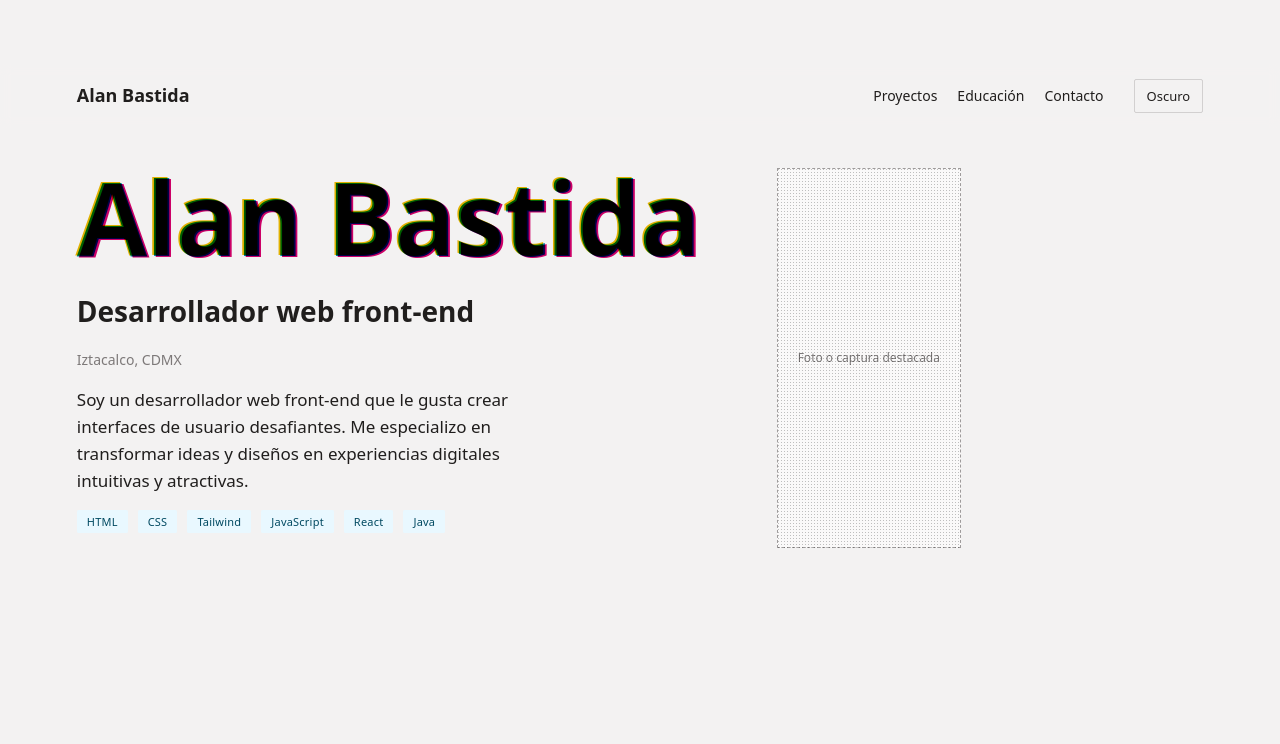
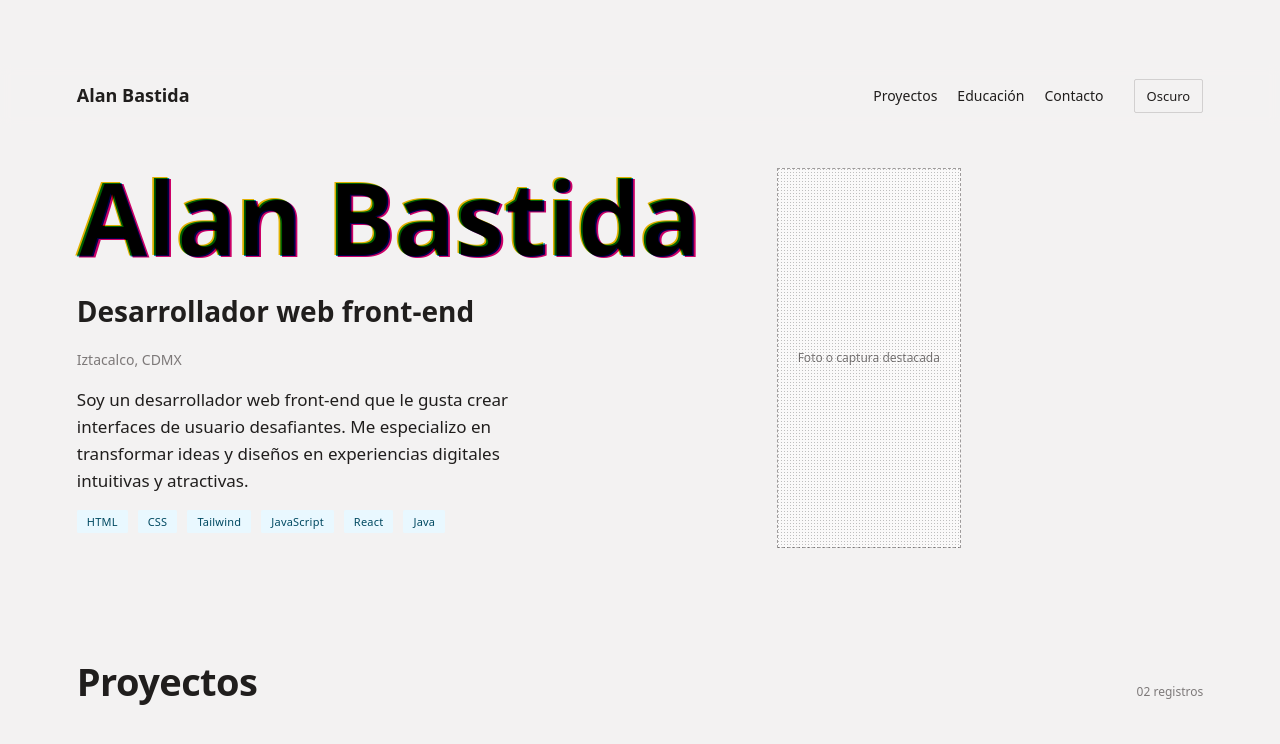
Before and after one commit to alanbc60/portafolio, a React (Vite) app: page / in a window 1280 px wide. Shown: the top 744 px of the page. Built offline with nearby package versions, Linux system fonts and the light colour scheme.

Commit message:
feat: integrate SectionHeader component and update imports in App

```diff
--- a/src/App.tsx
+++ b/src/App.tsx
@@ -1,7 +1,8 @@
 import Nav from "@components/Nav";
-import { navLinks, profile } from "./data/portfolio";
+import { featuredProjects, navLinks, profile } from "./data/portfolio";
 import { useTheme } from "@hooks/useTheme";
 import Hero from "@components/Hero";
+import SectionHeader from "@components/SectionHeader";
 
 function App() {
   const { theme, toggle } = useTheme();
@@ -12,14 +13,18 @@ function App() {
         <Nav brand={profile.name} links={navLinks} theme={theme} onToggleTheme={toggle} />
         <main>
           <Hero profile={profile} />
-          {/* <section id="proyectos" aria-labelledby="proyectos-title">
-            <SectionHeader id="proyectos-title" title="Proyectos" count={featuredProjects.length} />
-            {featuredProjects.map((p, i) => (
+          <section id="proyectos" aria-labelledby="proyectos-title">
+            <SectionHeader
+              id="proyectos-title"
+              title="Proyectos"
+              count={featuredProjects.length}
+            />
+            {/* {featuredProjects.map((p, i) => (
               <ProjectFeature key={p.id} project={p} index={i} reverse={i % 2 === 1} />
-            ))}
+            ))} */}
           </section>
-          <ProjectIndex projects={indexProjects} />
-          <EducationSection education={education} certificates={certificates} /> */}
+          {/* <ProjectIndex projects={indexProjects} />
+          <EducationSection education={education} certificates={certificates} />  */}
         </main>
       </div>
     </div>
```
